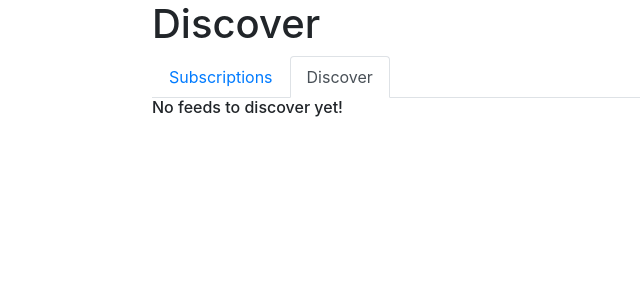
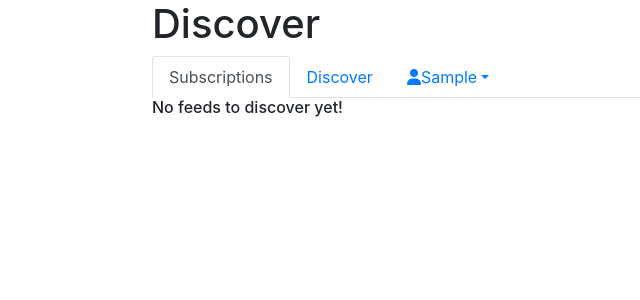
Before and after one commit to georgetims96/rss2newsletter, a Django app: page / in a window 1280 px wide. Shown: the top 300 px of the page, without its empty margins (23-663 px from the left). Run offline with Django 3.2, Linux system fonts and the light colour scheme; the visitor is signed in with stand-in values (Sample User, id 1); data that the repository does not hold is empty; parts of the project's set-up code (start-up, migrations or seed data) failed here and were passed over; some libraries are stand-ins or nearby versions.

Commit message:
Moved navbar to separate file

```diff
--- a/feedaggregator/templates/feedaggregator/discover.html
+++ b/feedaggregator/templates/feedaggregator/discover.html
@@ -6,17 +6,7 @@
     <h1>Discover</h1>
   </div>
 </div>
-<div class="row">
-  <div class="col">
-    <ul class="nav nav-tabs">
-      <li class="nav-item">
-        <a class="nav-link" href="{% url 'feedaggregator:view_feeds' %}">Subscriptions</a>
-      </li>
-      <li class="nav-item">
-        <a class="nav-link active" href="{% url 'feedaggregator:discover_feeds' %}">Discover</a>
-      </li>
-  </div>
-</div>
+{% include 'feedaggregator/navbar.html' %}
 {% if feeds %}
 <div class="row">
 <div class="col">
--- /dev/null
+++ b/feedaggregator/templates/feedaggregator/navbar.html
@@ -0,0 +1,17 @@
+<div class="row">
+  <div class="col">
+    <ul class="nav nav-tabs">
+      <li class="nav-item">
+        <a class="nav-link active" href="{% url 'feedaggregator:view_feeds' %}">Subscriptions</a>
+      </li>
+      <li class="nav-item">
+        <a class="nav-link" href="{% url 'feedaggregator:discover_feeds' %}">Discover</a>
+      </li>
+      <li class="nav-item dropdown">
+        <a class="nav-link dropdown-toggle" data-toggle="dropdown" href="#" role="button" aria-haspopup="true" aria-expanded="false"><i class="fa-solid fa-user"></i>{{ user.first_name }}</a>
+        <div class="dropdown-menu">
+          <a class="dropdown-item" href="{% url 'users:logout' %}">Logout</a>
+        </div>
+      </li>
+  </div>
+</div>
```
Also changed, not shown: feedaggregator/templates/feedaggregator/subscriptions.html (+1 -17 lines), 1 other file.
